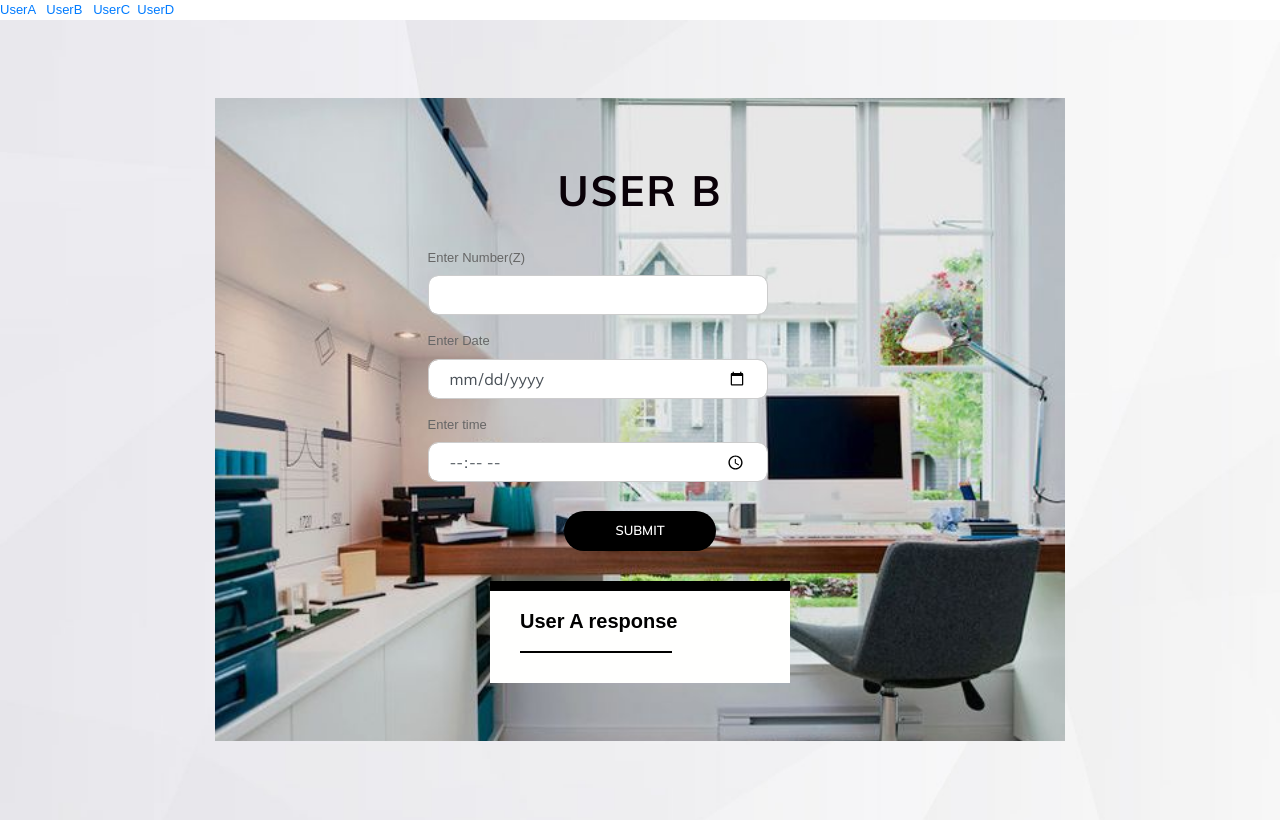
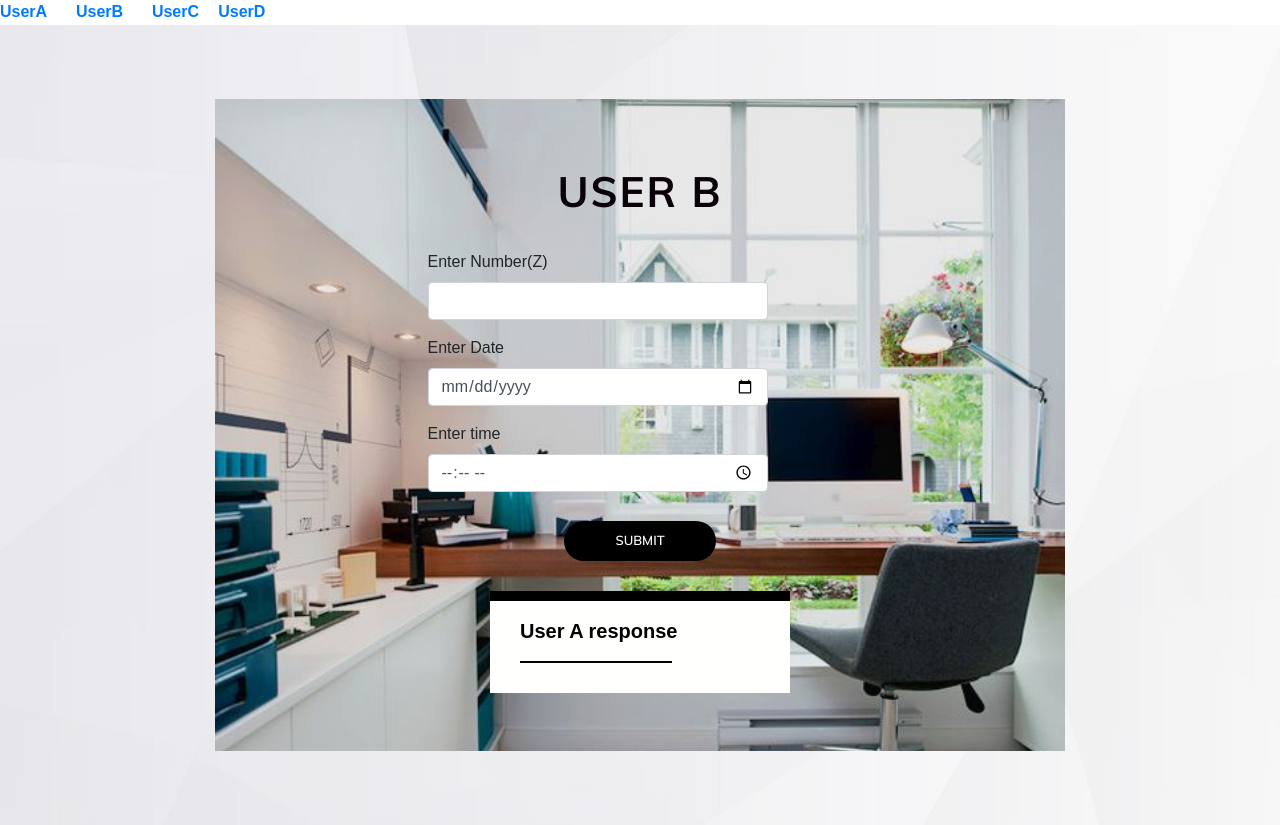
Before and after one commit to lemyoo/test-project-2, a React (Create React App) app: page /userb in a window 1280 px wide. Built offline with nearby package versions, Linux system fonts and the light colour scheme.

Commit message:
finall final work

```diff
--- a/src/styles/styles.css
+++ b/src/styles/styles.css
@@ -184,3 +184,10 @@
   border-radius: 2px;
   display: inline-block;
 }
+
+.link-values{
+  font-size:  23;
+  font-family: 'Courier New', Courier, monospace;
+  font-weight: bold;
+  color: #000!;
+}
--- a/src/views/UserAForm.js
+++ b/src/views/UserAForm.js
@@ -47,15 +47,7 @@
     console.log(diff(Time,data.time))
   }
 
-  if(userBResponses !== "{}"){
-    document.getElementById("differenceB").innerHTML = "Difference with B"+ y-userBResponses.z;
-  }
-  if(userCResponses !== "{}"){
-    document.getElementById("differenceC").innerHTML = "Difference with C"+ y-userCResponses.z;
-  }
-  if(userDResponses !== "{}"){
-    document.getElementById("differenceD").innerHTML = "Difference with D"+ y-userDResponses.z;
-  }
+
 
   const userBListDetails = Object.keys(userBResponses).map((key) => {
 
--- a/src/views/Users.js
+++ b/src/views/Users.js
@@ -1,5 +1,6 @@
 import React from 'react'
 import {Route, BrowserRouter as Router, Switch, Link} from 'react-router-dom'
+import '../styles/styles.css'
 
 import UserAForm from './UserAForm'
 import UserBForm from './UserBForm'
@@ -8,8 +9,8 @@
 function Users() {
     return (
         <Router>
-        <div>
-            <Link to="/">UserA</Link> &nbsp;&nbsp;
+        <div className="link-values">
+            <Link to="/" >UserA</Link> &nbsp;&nbsp;
             <Link to="/userb">UserB</Link> &nbsp;&nbsp;
             <Link to="/userc">UserC</Link>&nbsp;&nbsp;
             <Link to="/userd">UserD</Link>
```
Also changed, not shown: 1 other file (tests, documents, lock files or other folders).
